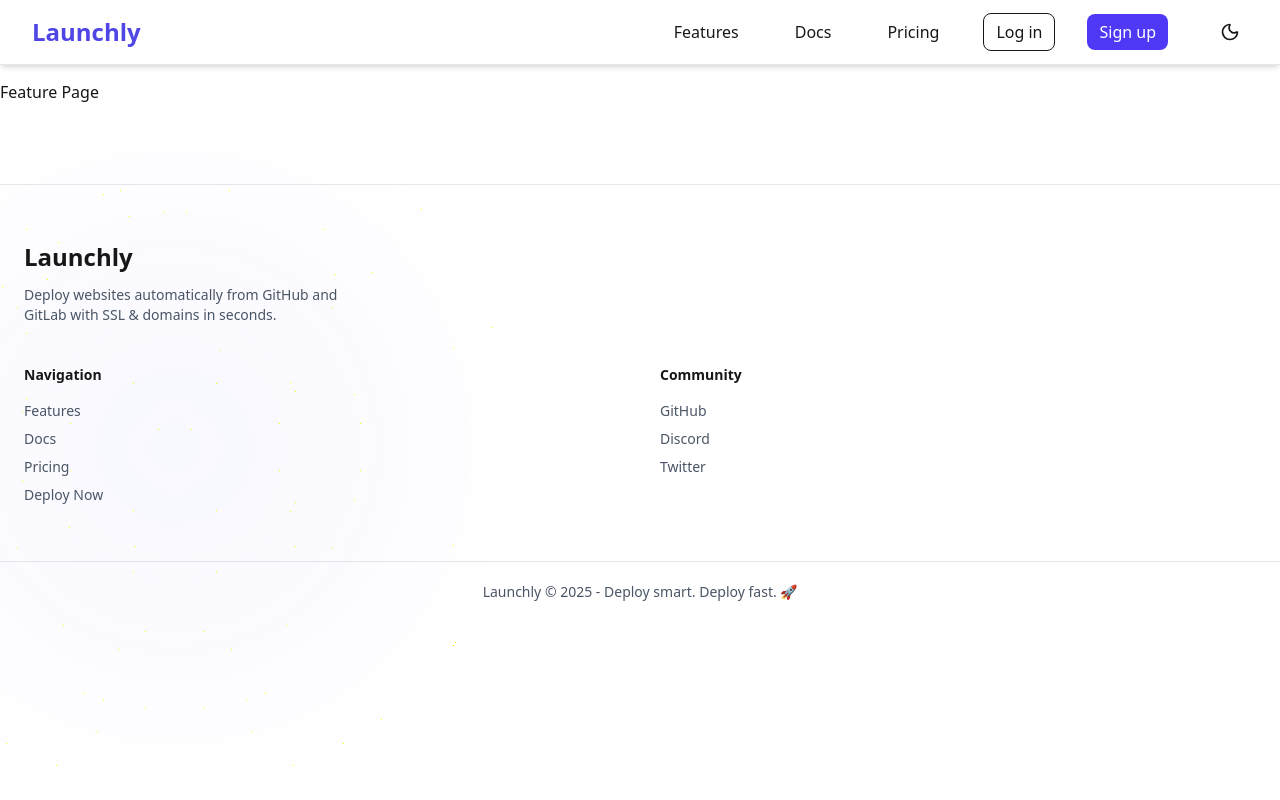
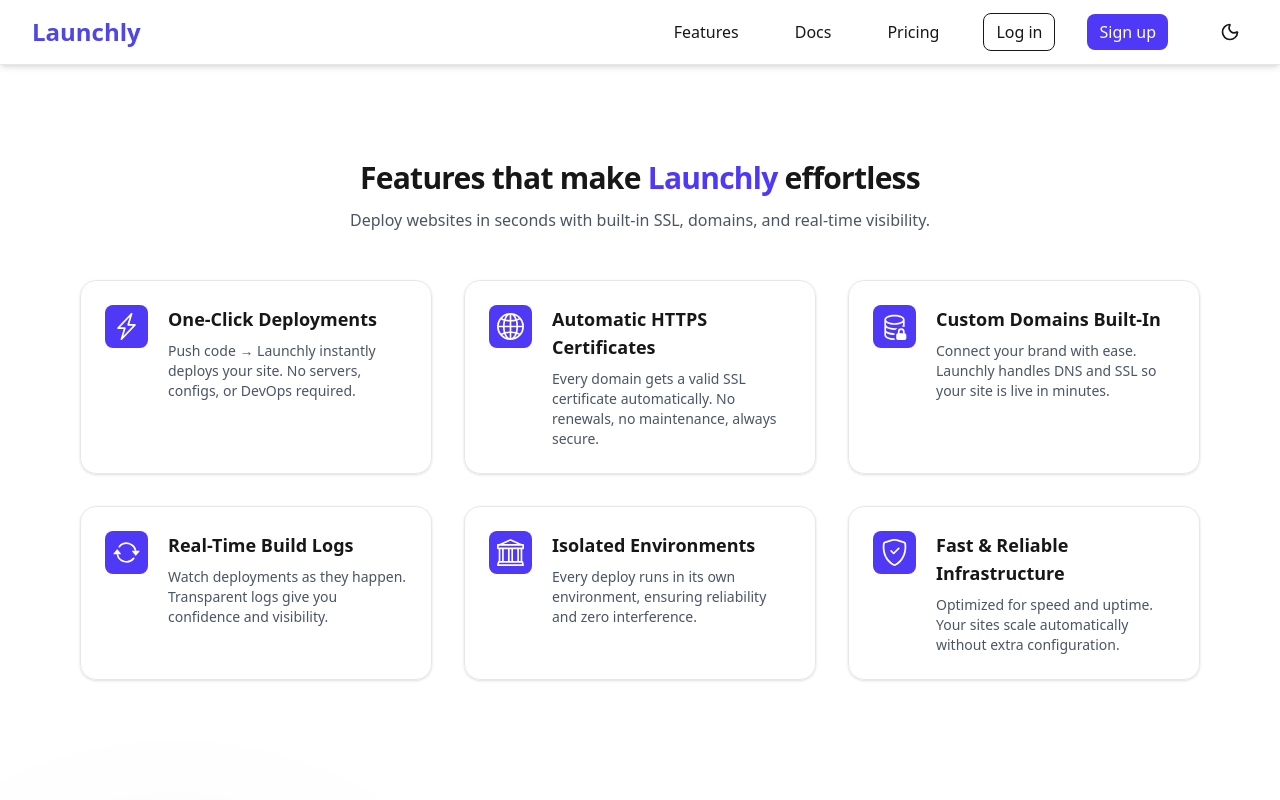
Before and after one commit to PisethMao/Launchly, a Next.js app: page /features in a window 1280 px wide. Shown: the top 800 px of the page. Built offline with nearby package versions, Linux system fonts and the light colour scheme; what next would draw is missing.

Commit message:
update features page and dark mode on pricing page

```diff
--- a/package.json
+++ b/package.json
@@ -31,6 +31,7 @@
     "react": "19.2.0",
     "react-dom": "19.2.0",
     "react-icon": "^1.0.0",
+    "react-icons": "^5.5.0",
     "react-slick": "^0.31.0",
     "slick-carousel": "^1.8.1",
     "stripe": "^20.0.0",
--- a/src/app/features/page.tsx
+++ b/src/app/features/page.tsx
@@ -1,7 +1,9 @@
+import Feature from "@/components/feature/Feature";
+
 export default function page() {
   return (
     <div>
-      <h1 className="font-poppins">Feature Page</h1>
+      <Feature  />
     </div>
   );
 }
--- /dev/null
+++ b/src/components/feature/Feature.tsx
@@ -0,0 +1,73 @@
+import { BsLightningCharge, BsGlobe2, BsDatabaseLock, BsArrowRepeat, BsBank, BsShieldCheck } from "react-icons/bs";
+const features = [
+  {
+    icon: <BsLightningCharge />,
+    title: "One-Click Deployments",
+    desc:
+      "Push code → Launchly instantly deploys your site. No servers, configs, or DevOps required.",
+  },
+  {
+    icon: <BsGlobe2 />,
+    title: "Automatic HTTPS Certificates",
+    desc:
+      "Every domain gets a valid SSL certificate automatically. No renewals, no maintenance, always secure.",
+  },
+  {
+    icon: <BsDatabaseLock />,
+    title: "Custom Domains Built-In",
+    desc:
+      "Connect your brand with ease. Launchly handles DNS and SSL so your site is live in minutes.",
+  },
+  {
+    icon: <BsArrowRepeat />,
+    title: "Real-Time Build Logs",
+    desc:
+      "Watch deployments as they happen. Transparent logs give you confidence and visibility.",
+  },
+  {
+    icon: <BsBank />,
+    title: "Isolated Environments",
+    desc:
+      "Every deploy runs in its own environment, ensuring reliability and zero interference.",
+  },
+  {
+    icon: <BsShieldCheck />,
+    title: "Fast & Reliable Infrastructure",
+    desc:
+      "Optimized for speed and uptime. Your sites scale automatically without extra configuration.",
+  },
+];
+
+export default function Feature() {
+  return (
+    <section className="mx-auto max-w-6xl px-4 py-20">
+      <div className="mx-auto max-w-2xl text-center">
+        <h2 className="text-3xl font-bold tracking-tight">
+          Features that make <span className="text-indigo-600">Launchly</span> effortless
+        </h2>
+        <p className="mt-3 text-gray-600">
+          Deploy websites in seconds with built-in SSL, domains, and real-time visibility.
+        </p>
+      </div>
+
+      <div className="mt-12 grid gap-8 sm:grid-cols-2 lg:grid-cols-3">
+        {features.map((feature, i) => (
+          <div
+            key={i}
+            className="rounded-2xl border border-gray-200 p-6 shadow-sm hover:shadow-md transition"
+          >
+            <div className="flex gap-5">
+              <div className="bg-indigo-600 text-white rounded-lg h-fit text-[27px] p-2">
+                <div>{feature.icon}</div>
+              </div>
+              <div>
+                <h3 className="text-lg font-semibold">{feature.title}</h3>
+                <p className="mt-2 text-sm text-gray-600">{feature.desc}</p>
+              </div>
+            </div>
+          </div>
+        ))}
+      </div>
+    </section>
+  );
+}
--- a/src/components/pricing/Pricing.tsx
+++ b/src/components/pricing/Pricing.tsx
@@ -1,5 +1,3 @@
-import React from "react";
-
 type Feature = { label: string };
 type Plan = {
   id: "free" | "starter" | "pro" | "enterprise";
@@ -22,10 +20,10 @@ const plans: Plan[] = [
     ctaLabel: "Start free",
     features: [
       { label: "1 active project" },
-      { label: "One‑click deployments" },
+      { label: "One-click deployments" },
       { label: "Automatic HTTPS certificates" },
       { label: "Custom subdomain: yourproject.launchly.app" },
-      { label: "Real‑time build logs (basic view)" },
+      { label: "Real-time build logs (basic view)" },
       { label: "Isolated sandbox environment" },
       { label: "Community support" },
     ],
@@ -43,7 +41,7 @@ const plans: Plan[] = [
       { label: "Automatic SSL, zero maintenance" },
       { label: "Priority build queue (faster deploys)" },
       { label: "Basic analytics (traffic, uptime, history)" },
-      { label: "Email support (24–48h response)" },
+      { label: "Email support (24-48h response)" },
     ],
   },
   {
@@ -56,7 +54,7 @@ const plans: Plan[] = [
     highlighted: true,
     features: [
       { label: "Unlimited projects" },
-      { label: "Team collaboration (role‑based access)" },
+      { label: "Team collaboration (role-based access)" },
       { label: "Advanced analytics (performance, errors)" },
       { label: "Staging environments & preview deploys" },
       { label: "Optimized infrastructure (speed & scaling)" },
@@ -69,14 +67,14 @@ const plans: Plan[] = [
     price: "Custom",
     priceNote: "Starts around $200+/mo",
     description:
-      "For organizations needing SLAs, dedicated infrastructure, security, and white‑label options.",
+      "For organizations needing SLAs, dedicated infrastructure, security, and white-label options.",
     ctaLabel: "Contact sales",
     features: [
       { label: "Custom SLAs (uptime & performance)" },
-      { label: "Dedicated infrastructure (isolated, compliance‑ready)" },
+      { label: "Dedicated infrastructure (isolated, compliance-ready)" },
       { label: "Advanced security (SSO, audit logs, policies)" },
       { label: "Custom integrations (CI/CD, API access)" },
-      { label: "White‑labeling (brand Launchly as your own)" },
+      { label: "White-labeling (brand Launchly as your own)" },
       { label: "Dedicated account manager & 24/7 premium support" },
     ],
   },
@@ -87,8 +85,8 @@ function PlanCard({ plan }: { plan: Plan }) {
     <div
       className={`relative flex flex-col rounded-2xl border hover:transition-transform hover:scale-105 hover:duration-300 ${
         plan.highlighted
-          ? "border-black/10 shadow-xl shadow-black/5 bg-white"
-          : "border-gray-200 bg-white"
+          ? "border-gray-200 shadow-xl shadow-black/5"
+          : "border-gray-200"
       }`}
     >
       {plan.highlighted && (
@@ -138,7 +136,7 @@ function PlanCard({ plan }: { plan: Plan }) {
         {/* Optional: tiny usage disclaimers or overage details */}
         {plan.id !== "free" && plan.id !== "enterprise" && (
           <p className="mt-2 text-xs text-gray-500">
-            Prices are per account, not per seat. Usage‑based add‑ons available.
+            Prices are per account, not per seat. Usage-based add-ons available.
           </p>
         )}
       </div>
@@ -152,14 +150,14 @@ export default function Pricing() {
       <div className="mx-auto max-w-3xl text-center">
         <h2 className="text-3xl font-bold tracking-tight">Pricing</h2>
         <p className="mt-3 text-gray-600">
-          Deploy websites effortlessly with one‑click automatic deployments,
+          Deploy websites effortlessly with one-click automatic deployments,
           SSL, and domains built in. Pick a plan that grows with you.
         </p>
       </div>
 
-      {/* Optional: monthly / yearly switcher (non‑functional placeholder) */}
+      {/* Optional: monthly / yearly switcher (non-functional placeholder) */}
       <div className="mt-8 flex justify-center">
-        <div className="inline-flex items-center gap-2 rounded-full border border-gray-200 bg-white p-1 text-xs">
+        <div className="inline-flex items-center gap-2 rounded-full border border-gray-200 p-1 text-xs">
           <button className="rounded-full px-3 py-1 font-semibold bg-indigo-600 text-white">
             Monthly
           </button>
@@ -191,7 +189,7 @@ export default function Pricing() {
           </p>
         </div>
         <div className="rounded-xl border border-gray-200 p-4 text-sm">
-          <p className="font-semibold">Real‑time visibility</p>
+          <p className="font-semibold">Real-time visibility</p>
           <p className="mt-1 text-gray-600">
             Transparent build logs and environment isolation for every deploy.
           </p>
```
Also changed, not shown: 1 other file (tests, documents, lock files or other folders).
